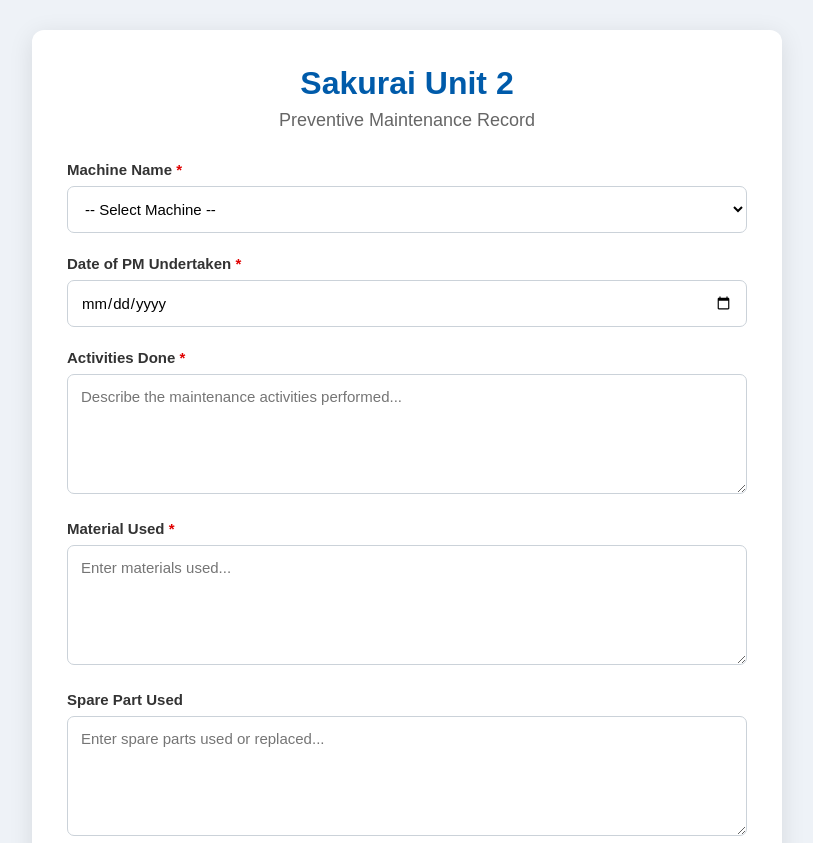
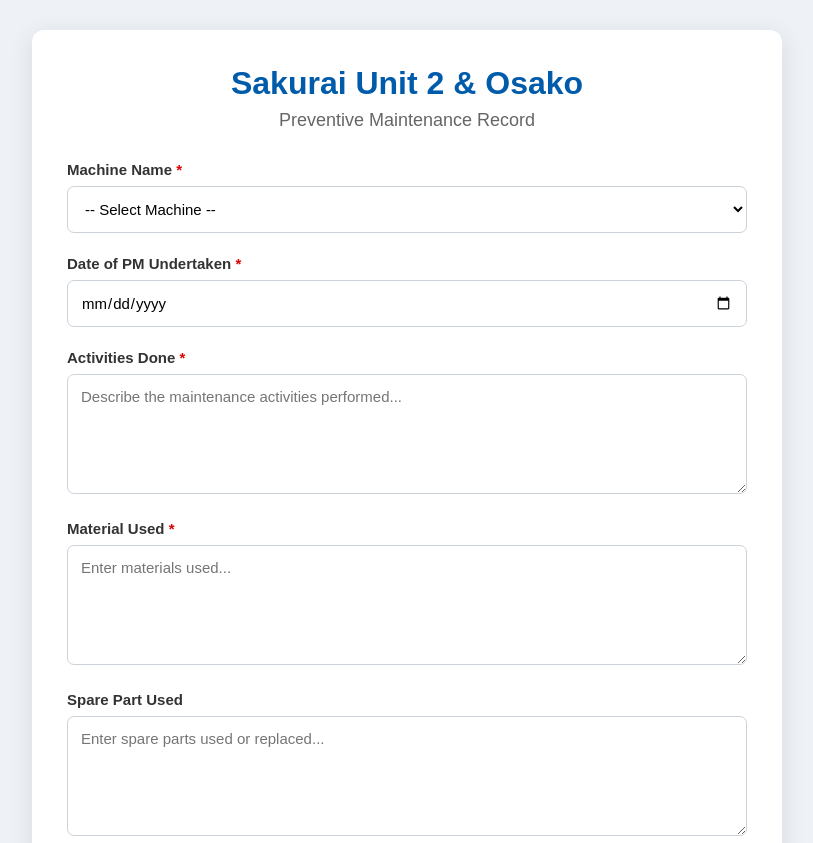
Before and after one commit to etachali2-prog/OsaSak2, a plain HTML site: page index.html in a window 1280 px wide. Shown: the top 843 px of the page, without its empty margins (233-1046 px from the left). Drawn offline with Linux system fonts and the light colour scheme.

Commit message:
Update index.html

```diff
--- a/index.html
+++ b/index.html
@@ -176,7 +176,7 @@
 
     <div class="header">
 
-        <h1>Sakurai Unit 2 </h1>
+        <h1>Sakurai Unit 2 & Osako </h1>
 
         <h2>Preventive Maintenance Record</h2>
 
```
